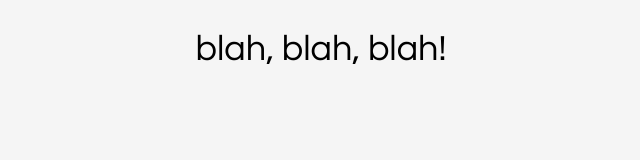
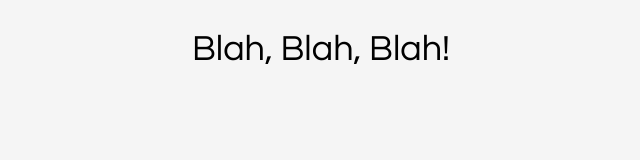
Before and after one commit to Kaltrunner/Project-Testing, a React (Create React App) app: page /Random in a window 1280 px wide. Shown: the top 160 px of the page, without its empty margins (319-959 px from the left). Built offline with nearby package versions, Linux system fonts and the light colour scheme.

Commit message:
updated random

```diff
--- a/src/Random.js
+++ b/src/Random.js
@@ -2,7 +2,7 @@
 function Random() {
     return (
         <div className="random-body-div" >
-            <h2 className="random-text" >blah, blah, blah!</h2>
+            <h2 className="random-text" >Blah, Blah, Blah!</h2>
 
         </div>
     )
```
